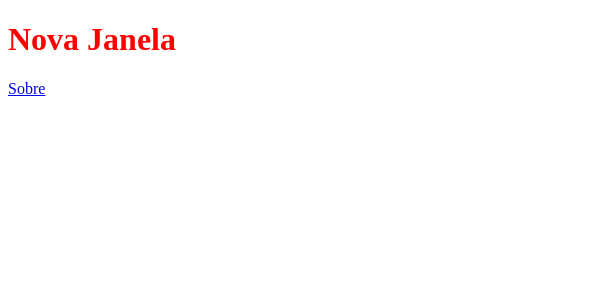
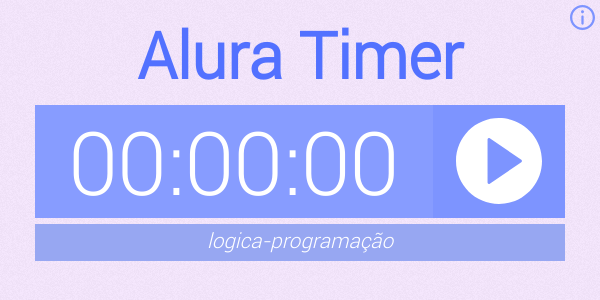
Before and after one commit to cesar-donini/Curso-Electron-Crie-aplicativos-Desktop-com-as-tecnologias-da-Web, an Electron app: page app/index.html in a window 600 px wide. Drawn offline with nearby package versions, Linux system fonts and the light colour scheme.

Commit message:
Terceira Aula

```diff
--- a/app/css/index.css
+++ b/app/css/index.css
@@ -1,3 +1,104 @@
-h1 {
-  color: red;
+@font-face {
+     font-family: Roboto;
+     src: url(../fonts/Roboto/Roboto-Light.ttf) format('truetype');;
 }
+
+*{
+    margin: 0;
+    padding: 0;
+    box-sizing: border-box;
+}
+html, body {
+   height: 100%;
+   width: 100%;
+   font-family: 'Roboto', sans-serif;
+   background: url(../img/texture.png) top left repeat;
+}
+.titulo{
+    color: #5271FF;
+    text-transform: capitalize;
+    text-align: center;
+    font-size: 4em;
+    position: relative;
+    top: 20px;
+}
+.timer{
+    width: 530px;
+    margin: 0 auto;
+    height: 150px;
+    margin-top: 30px;
+}
+
+.relogio{
+    display: inline-block;
+    width: 75%;
+    text-align: center;
+    height: 75%;
+    vertical-align: top;
+    background-color: #879CFF;
+}
+
+.controles{
+    width: 25%;
+    height: 75%;
+    /*margin-bottom: 5px;*/
+    display: inline-block;
+    background-color: #7D94FF;
+
+}
+
+.botao-play{
+    width: 65%;
+    padding-top: 13px;
+    margin: 0 auto;
+    display: block;
+}
+.tempo{
+    font-size: 5.5em;
+    color: #FFFFFF;
+    display: inline-block;
+    padding-top: 8px;
+}
+
+.curso-container{
+    height: 25%;
+    width: 100%;
+    text-align: center;
+    margin-top: 2px;
+    background-color: #97A7F2;
+}
+
+.curso{
+    display: inline-block;
+    padding-top: 5px;
+    font-size: 1.3em;
+    font-style: italic;
+    color: #FFFFFF;
+}
+
+.container{
+    margin: 0 auto;
+    width: 100%;
+    height: 100%;
+}
+
+.botoes{
+    width: 30px;
+    display: block;
+    position: absolute;
+    right: 10px;
+    bottom: 10px;
+    padding-top: 20px;
+}
+
+.info-button{
+    width: 25px;
+}
+
+#link-sobre{
+    position: absolute;
+    height: 25px;
+    right: 5px;
+    top: 5px;
+    z-index: 1;
+}
--- a/app/index.html
+++ b/app/index.html
@@ -1,17 +1,29 @@
-<!doctype html>
+<!DOCTYPE html>
 <html lang="pt-br">
 <head>
-  <meta charset="utf-8">
-  <title>Alura Timer</title>
-  <link rel="stylesheet" href="css/index.css">
+    <meta charset="UTF-8">
+    <title>Alura Timer</title>
+    <link rel="stylesheet" href="css/index.css">
 </head>
 <body>
+    <section class="container">
+        <div id="link-sobre">
+            <img class="info-button" src="img/info-button.svg">
+        </div>
+        <h1 class="titulo">Alura Timer</h1>
+        <div class="timer">
+            <div class="relogio">
+                <span class="tempo">00:00:00</span>
+            </div><!--
+            --><div class='controles'>
+                <img class="botao-play" src="img/play-button.svg">
+            </div>
+            <div class="curso-container">
+                <span class="curso">logica-programação</span>
+            </div>
+        </div>
 
-  <h1>Nova Janela</h1>
-
-  <a id="sobre" href="#">Sobre</a>
-
-  <script src="js/index.js"></script>
-
+    </section>
+    <script>require('./js/index')</script>
 </body>
 </html>
--- a/app/js/index.js
+++ b/app/js/index.js
@@ -1,7 +1,26 @@
 const {ipcRenderer} = require('electron');
+const timer = require('./timer');
 
-let linkSobre = document.querySelector('#sobre');
+let linkSobre = document.querySelector('#link-sobre');
+let botaoPlay = document.querySelector('.botao-play');
+let time = document.querySelector('.tempo');
 
 linkSobre.addEventListener('click', () => {
       ipcRenderer.send('abrir-janela-sobre');
 });
+
+
+let imgs = ['img/play-button.svg', 'img/stop-button.svg'];
+let play = false;
+botaoPlay.addEventListener('click', () => {
+    imgs = imgs.reverse();
+    botaoPlay.src = imgs[0];
+
+    if(play) {
+      timer.parar();
+    } else {
+      timer.iniciar(time);
+    }
+
+    play = !play;
+});
--- a/app/js/sobre.js
+++ b/app/js/sobre.js
@@ -1,9 +1,9 @@
 const {ipcRenderer, shell} = require('electron');
 const process = require('process');
 
-let linkFecharJanelaSobre = document.querySelector('#fecharJanelaSobre');
-let linkGitHub = document.querySelector('#linkGitHub');
-let versaoElectron = document.querySelector('#versaoElectron');
+let linkFecharJanelaSobre = document.querySelector('#link-fechar');
+let linkGitHub = document.querySelector('#link-github');
+let versaoElectron = document.querySelector('#versao-electron');
 
 linkFecharJanelaSobre.addEventListener('click', () => {
   ipcRenderer.send('fechar-janela-sobre');
--- /dev/null
+++ b/app/js/timer.js
@@ -0,0 +1,25 @@
+const moment = require('moment');
+
+let seconds;
+let timer;
+module.exports = {
+
+    iniciar(element) {
+        let time = moment.duration(element.textContent);
+        seconds = time.asSeconds();
+        clearInterval(timer);
+        timer = setInterval(() => {
+            seconds++;
+            element.textContent = this.parseSecondsForTimer(seconds);
+        }, 1000);
+    },
+
+    parar() {
+       clearInterval(timer);
+    },
+
+    parseSecondsForTimer(seconds) {
+        return moment().startOf('day').seconds(seconds).format('HH:mm:ss');
+    }
+
+};
--- a/package.json
+++ b/package.json
@@ -10,6 +10,7 @@
   "author": "",
   "license": "ISC",
   "dependencies": {
-    "electron": "^1.6.1"
+    "electron": "^1.6.1",
+    "moment": "^2.18.1"
   }
 }
```
Also changed, not shown: app/css/sobre.css (+5 -6 lines), app/pages/sobre.html (+14 -15 lines), app/fonts/Roboto/Roboto-Light.ttf (added), app/img/info-button.svg (added), app/img/play-button.svg (added), app/img/plus.svg (added), app/img/stop-button.svg (added), app/img/texture.png (added).
